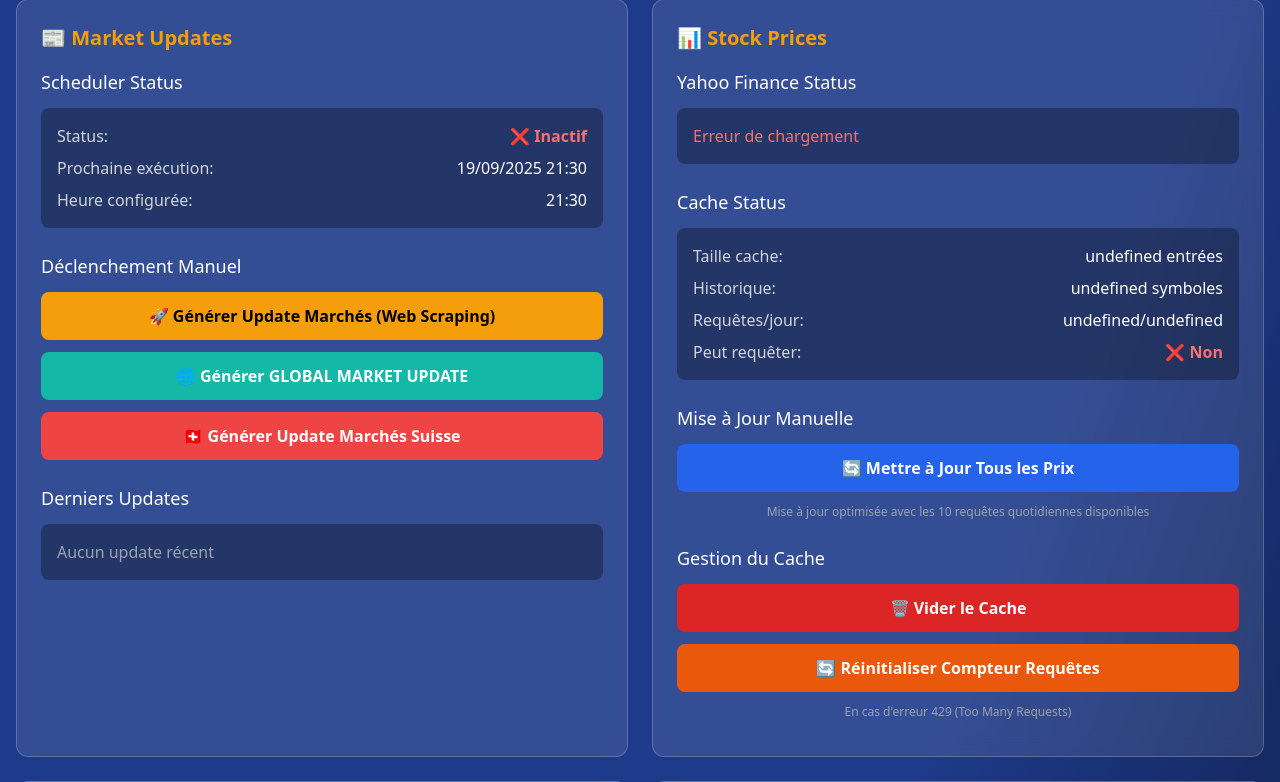
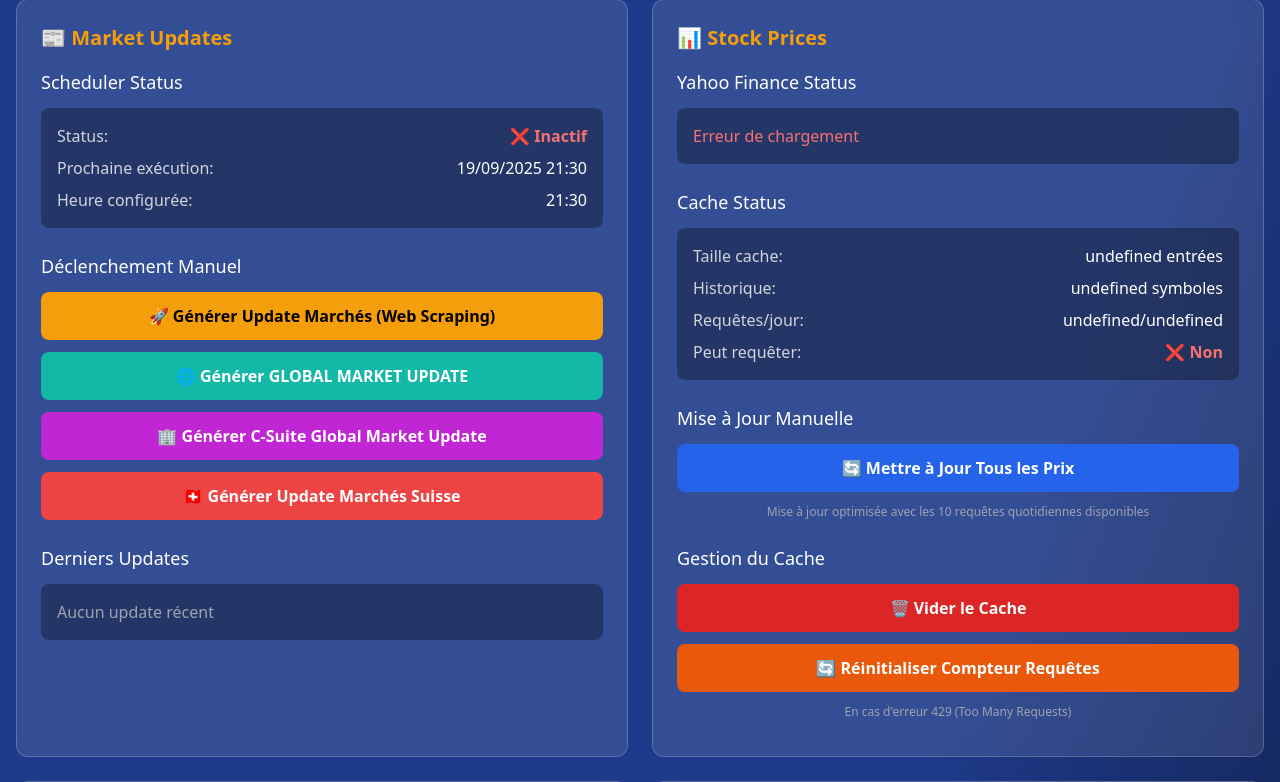
Before and after one commit to DanielJandric/inventorysbo, a Flask app: page /settings in a window 1280 px wide. Shown: the part 215-997 px from the top of the page. Run offline with Flask 3, Linux system fonts and the light colour scheme; data that the repository does not hold is empty; some libraries are stand-ins or nearby versions.

Commit message:
ui(settings): add CSuite Global Market Update trigger button and handler

```diff
--- a/templates/settings.html
+++ b/templates/settings.html
@@ -109,6 +109,9 @@
                         <button id="trigger-global-update" class="w-full bg-teal-500 hover:bg-teal-600 text-white font-semibold py-3 px-4 rounded-lg transition-colors">
                             🌐 Générer GLOBAL MARKET UPDATE
                         </button>
+                        <button id="trigger-csuite-update" class="w-full bg-fuchsia-600 hover:bg-fuchsia-700 text-white font-semibold py-3 px-4 rounded-lg transition-colors">
+                            🏢 Générer C‑Suite Global Market Update
+                        </button>
                         <button id="trigger-swiss-update" class="w-full bg-red-500 hover:bg-red-600 text-white font-semibold py-3 px-4 rounded-lg transition-colors">
                             🇨🇭 Générer Update Marchés Suisse
                         </button>
@@ -116,6 +119,7 @@
 
                     <div id="trigger-status" class="mt-3 text-sm text-gray-300"></div>
                     <div id="trigger-status-global" class="mt-2 text-sm text-gray-300"></div>
+                    <div id="trigger-status-csuite" class="mt-2 text-sm text-gray-300"></div>
                     <div id="trigger-status-swiss" class="mt-2 text-sm text-gray-300"></div>
                 </div>
 
@@ -810,6 +814,34 @@
             }
         });
 
+        // Manual Trigger C‑Suite Global Market Update
+        document.getElementById('trigger-csuite-update').addEventListener('click', async function() {
+            const button = this;
+            const statusDiv = document.getElementById('trigger-status-csuite');
+            button.disabled = true;
+            button.textContent = '🔄 Génération C‑Suite en cours...';
+            statusDiv.textContent = 'Planification du C‑Suite Global Market Update...';
+            try {
+                const response = await fetch('/api/market-analysis/csuite/trigger', {
+                    method: 'POST',
+                    headers: { 'Content-Type': 'application/json' },
+                    body: JSON.stringify({ force: true })
+                });
+                const data = await response.json();
+                if (data.success) {
+                    statusDiv.innerHTML = '<span class="text-green-400">✅ C‑Suite Global Market Update planifié</span>';
+                    await loadRecentUpdates();
+                } else {
+                    statusDiv.innerHTML = `<span class=\"text-red-400\">❌ Erreur: ${data.error || 'Échec serveur'}</span>`;
+                }
+            } catch (error) {
+                statusDiv.innerHTML = '<span class="text-red-400">❌ Erreur de connexion</span>';
+            } finally {
+                button.disabled = false;
+                button.textContent = '🏢 Générer C‑Suite Global Market Update';
+            }
+        });
+
         // Manual Trigger Swiss Market Update
         document.getElementById('trigger-swiss-update').addEventListener('click', async function() {
             const button = this;
```
